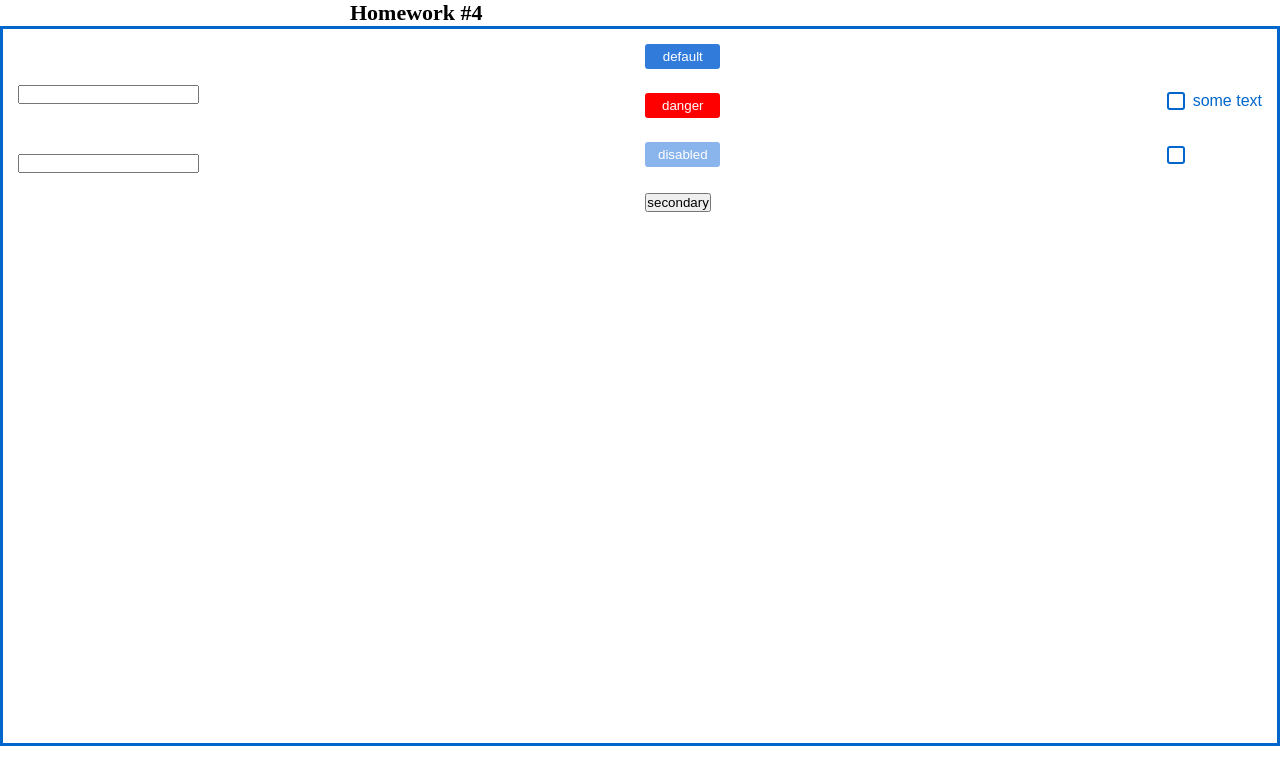
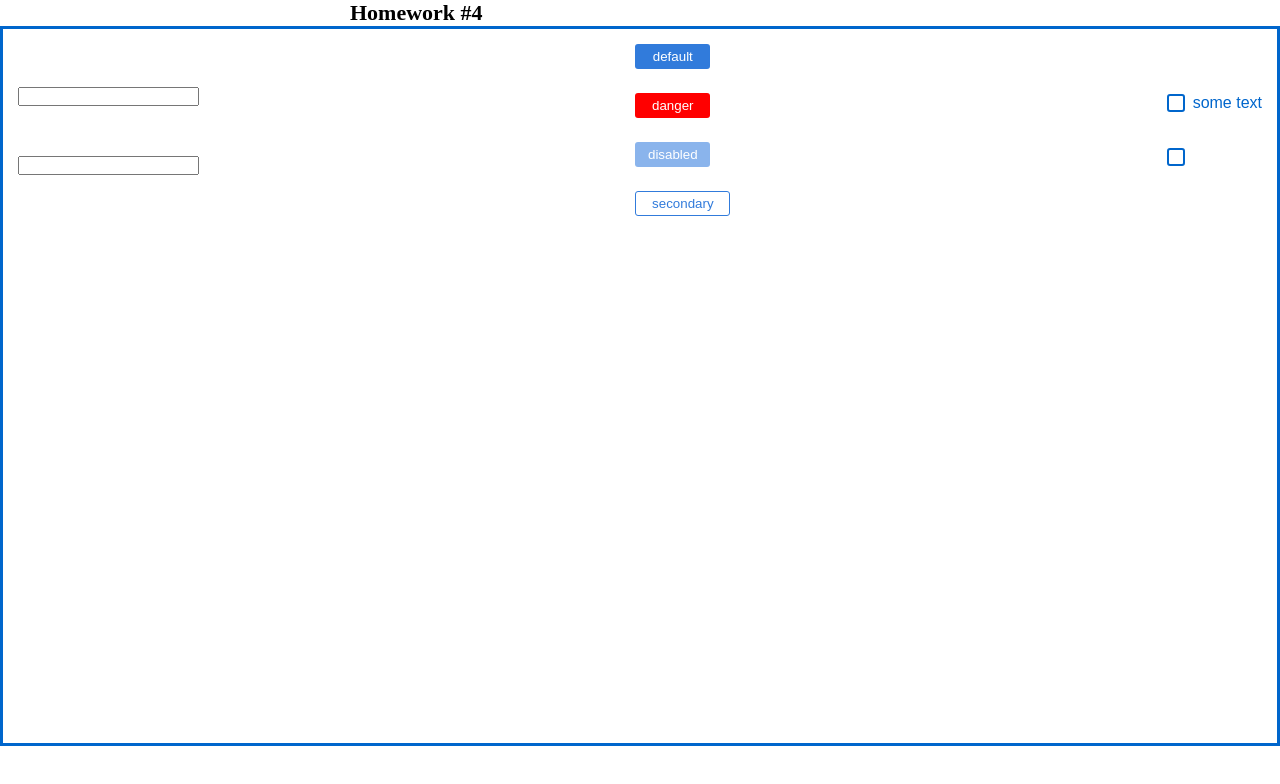
Before and after one commit to Ignat60/homework-hws2-master, a React (Create React App) app: page / in a window 1280 px wide. Shown: the top 784 px of the page. Built offline with nearby package versions, Linux system fonts and the light colour scheme.

Commit message:
Secondary button styled

```diff
--- a/src/s2-homeworks/hw04/Stand.module.css
+++ b/src/s2-homeworks/hw04/Stand.module.css
@@ -56,3 +56,14 @@
 .disabledButton:hover {
   cursor: pointer;
 }
+.secondaryButton {
+  width: 95px;
+  height: 25px;
+  background-color: white;
+  color: #317bdb;
+  border-radius: 3px;
+  border: solid 1px #317bdb;
+}
+.secondaryButton:hover {
+  cursor: pointer;
+}
--- a/src/s2-homeworks/hw04/Stand.tsx
+++ b/src/s2-homeworks/hw04/Stand.tsx
@@ -69,7 +69,11 @@ const Stand = () => {
         </div>
         {/*задизэйбленная кнопка:*/}
         <div>
-          <SuperButton id={"hw4-super-button-secondary"} xType={"secondary"}>
+          <SuperButton
+            id={"hw4-super-button-secondary"}
+            xType={"secondary"}
+            className={s.secondaryButton}
+          >
             secondary
           </SuperButton>
         </div>
```
